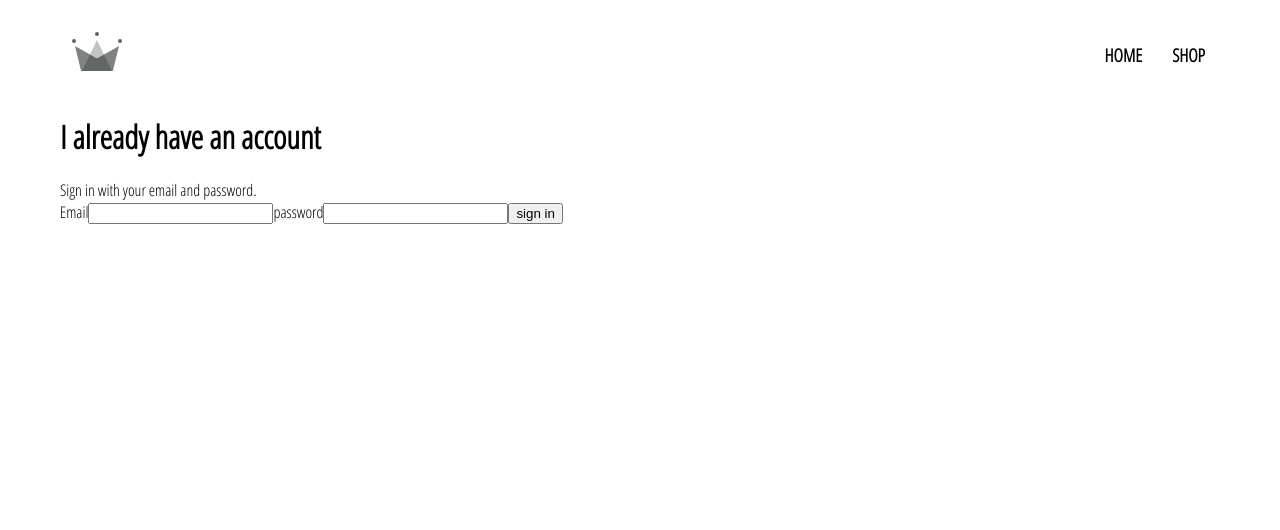
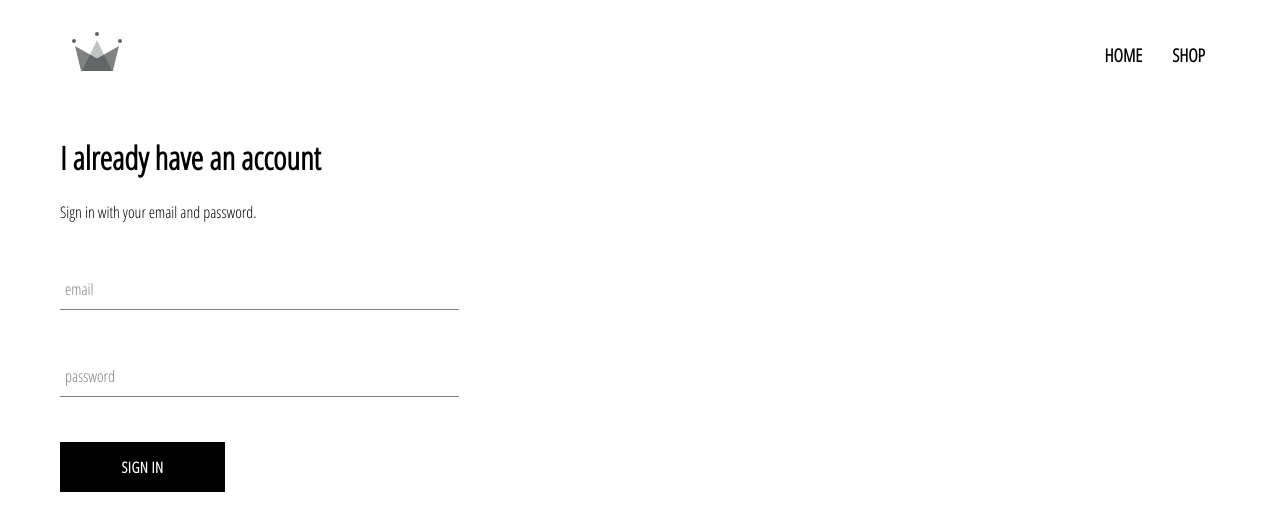
Before and after one commit to a-dev1/e-commerce, a React (Create React App) app: page /signin in a window 1280 px wide. Shown: the top 530 px of the page. Built offline with nearby package versions, Linux system fonts and the light colour scheme.

Commit message:
adding login component

```diff
--- /dev/null
+++ b/src/components/button/button.component.jsx
@@ -0,0 +1,10 @@
+import React from 'react';
+import './button.styles.sass'
+
+const Button = ({value, ...otherProps}) => (
+  <button className="custom-button" {...otherProps}>
+    {value}
+  </button>
+)
+
+export default Button;
--- /dev/null
+++ b/src/components/button/button.styles.sass
@@ -0,0 +1,20 @@
+.custom-button
+  min-width: 165px
+  width: auto
+  height: 50px
+  letter-spacing: 0.5px
+  line-height: 50px
+  padding: 0 35px 0 35px
+  font-size: 15px
+  background-color: black
+  color: white
+  text-transform: uppercase
+  font-family: 'Open Sans Condensed'
+  font-weight: bolder
+  border: none
+  cursor: pointer
+
+  &:hover
+    background-color: white
+    color: black
+    border: 1px solid black
--- /dev/null
+++ b/src/components/form-input/form-input.component.jsx
@@ -0,0 +1,20 @@
+import React from 'react';
+
+import './form-input.styles.sass'
+
+const FormInput = ({ handleChange, label, ...otherProps}) => (
+  <div className="group">
+    <input className="form-input" onChange={handleChange} {...otherProps}/>
+    {
+      label ?
+      (<label className={`${otherProps.value.length ? 'shrink' : ''} form-input-label`}>
+      {
+        label
+      }
+      </label>)
+      : null
+    }
+  </div>
+)
+
+export default FormInput;
--- /dev/null
+++ b/src/components/form-input/form-input.styles.sass
@@ -0,0 +1,46 @@
+$sub-color: grey
+$main-color: black
+
+@mixin shrinkLabel
+  top: -14px
+  font-size: 12px
+  color: $main-color
+
+.group
+  position: relative
+  margin: 45px 0
+
+  .form-input
+    background: none
+    background-color: white
+    color: $sub-color
+    font-size: 18px
+    padding: 10px 10px 10px 5px
+    display: block
+    width: 100%
+    border: none
+    border-radius: 0
+    border-bottom: 1px solid $sub-color
+    margin: 25px 0
+
+    &:focus
+      outline: none
+
+    &:focus ~ .form-input-label
+      @include shrinkLabel()
+
+  input[type='password']
+    letter-spacing: 0.3em
+
+  .form-input-label
+    color: $sub-color
+    font-size: 16px
+    font-weight: normal
+    position: absolute
+    pointer-events: none
+    left: 5px
+    top: 10px
+    transition: 300ms ease all
+
+    &.shrink
+      @include shrinkLabel()
--- a/src/components/sign-in/sign-in.component.jsx
+++ b/src/components/sign-in/sign-in.component.jsx
@@ -1,4 +1,7 @@
 import React from 'react';
+
+import FormInput from '../form-input/form-input.component'
+import Button from '../button/button.component'
 import './sign-in.styles.sass';
 
 class SignIn extends React.Component {
@@ -20,7 +23,7 @@
   handleChange = event => {
     const { value, name } = event.target;
 
-    this.setState({ [name]: value })
+    this.setState({ [name]: value });
   }
 
 
@@ -32,23 +35,23 @@
         <span>Sign in with your email and password.</span>
 
         <form onSubmit={this.handleSubmit}>
-          <label>Email</label>
-          <input
+          <FormInput
             name="email"
             type="email"
             value={this.state.email}
-            onChange={this.handleChange}
+            handleChange={this.handleChange}
+            label="email"
             required />
-          <label>password</label>
 
-          <input
+          <FormInput
             type="password"
             name="password"
             value={this.state.password}
-            onChange={this.handleChange}
+            label="password"
+            handleChange={this.handleChange}
             required />
 
-          <input type="Submit" value="sign in" />
+          <Button type="Submit" value="Sign in" />
         </form>
 
       </div>
--- a/src/components/sign-in/sign-in.styles.sass
+++ b/src/components/sign-in/sign-in.styles.sass
@@ -0,0 +1,7 @@
+.sign-in
+  width: 30vw
+  display: flex
+  flex-direction: column
+
+  .title
+    margin: 10px 0
```
Also changed, not shown: 1 other file (tests, documents, lock files or other folders).
